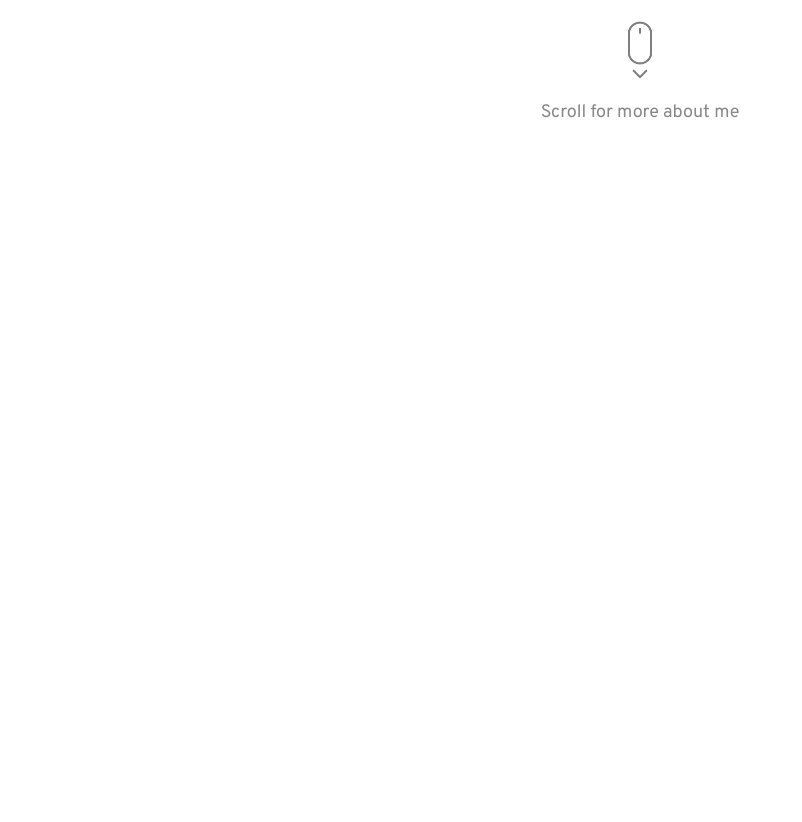
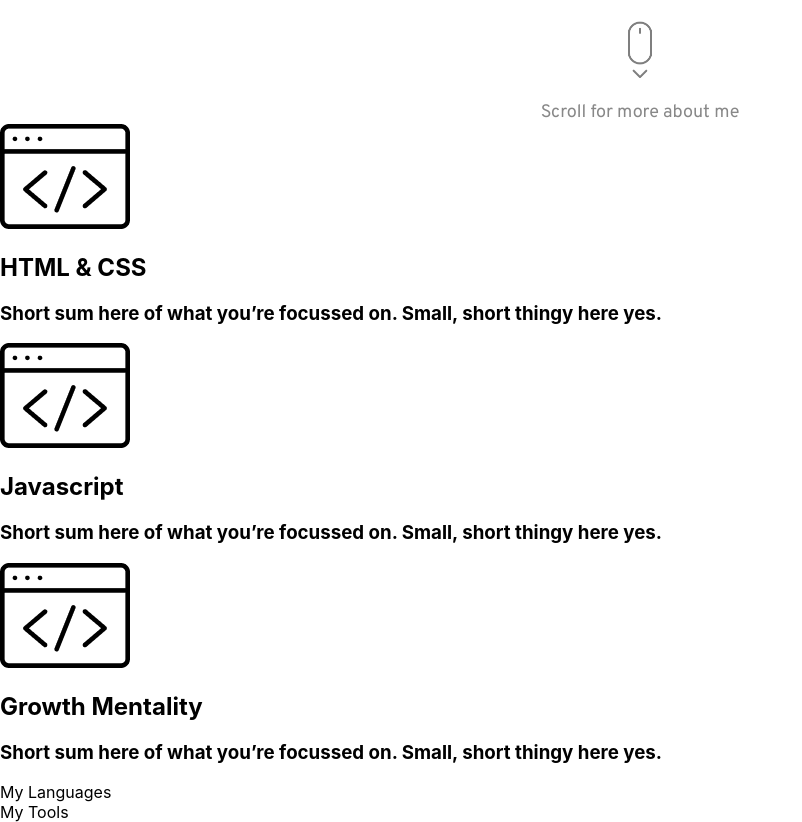
Before and after one commit to DavyFungALoi/PersonalWebsite, a React (Create React App) app: page / in a window 1280 px wide. Shown: the part 720-1542 px from the top of the page, without its empty margins (0-802 px from the left). Before the commit the page ends 844 px from the top, so only its background shows below. Built offline with nearby package versions, Linux system fonts and the light colour scheme.

Commit message:
added some expertise area

```diff
--- a/src/Screens/HomeScreen.js
+++ b/src/Screens/HomeScreen.js
@@ -2,7 +2,7 @@ import React from "react";
 import GitHubIcon from "../Images/GitHubIcon.png";
 import LinkedinIcon from "../Images/LinkedinIcon.png";
 import MouseWheelIconDownwards from "../Images/MouseWheelIconDownwards.png";
-import { BiMouse } from "react-icons/bi";
+import Expertise from "../Images/Expertise.png";
 
 const HomeScreen = () => {
   return (
@@ -16,8 +16,12 @@ const HomeScreen = () => {
           bit more content here.
         </div>
         <div className="Introduction__Container__Button__Container">
-        <a href="portfolio"><button>My Projects ></button></a>
-        <a href="contact"><button>Contact Me ></button></a>
+          <a href="portfolio">
+            <button>My Projects ></button>
+          </a>
+          <a href="contact">
+            <button>Contact Me ></button>
+          </a>
         </div>
       </div>
       <div className="Social__Links__Container">
@@ -32,6 +36,36 @@ const HomeScreen = () => {
         <img src={MouseWheelIconDownwards} alt="MouseWheelIconDownwards"></img>
         <div>Scroll for more about me</div>
       </div>
+      <div className="Expertise__Container">
+        <div className="Expertise__Container__Area__Container">
+          <div>
+            <img src={Expertise} alt="Expertise"></img>
+            <h2>HTML & CSS</h2>
+            <h3>
+              Short sum here of what you’re focussed on. Small, short thingy
+              here yes.
+            </h3>
+          </div>
+          <div>
+            <img src={Expertise} alt="Expertise"></img>
+            <h2>Javascript</h2>
+            <h3>
+              Short sum here of what you’re focussed on. Small, short thingy
+              here yes.
+            </h3>
+          </div>
+          <div>
+            <img src={Expertise} alt="Expertise"></img>
+            <h2>Growth Mentality</h2>
+            <h3>
+              Short sum here of what you’re focussed on. Small, short thingy
+              here yes.
+            </h3>
+          </div>
+        </div>
+        <div>My Languages</div>
+        <div>My Tools</div>
+      </div>
     </>
   );
 };
```
Also changed, not shown: src/Images/Expertise.png (added).
